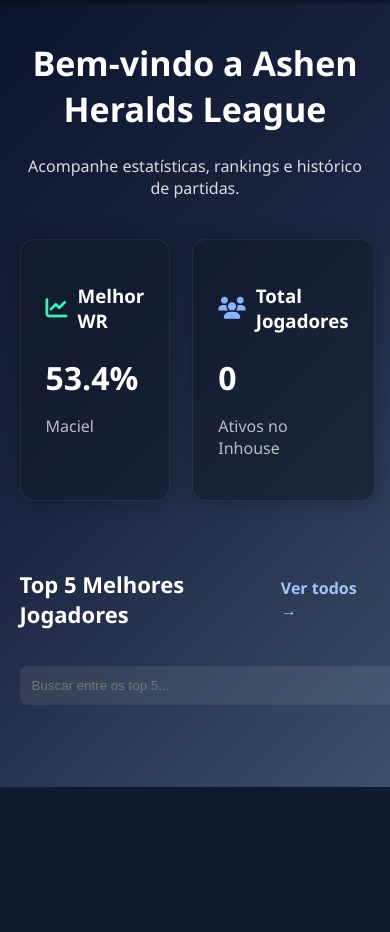
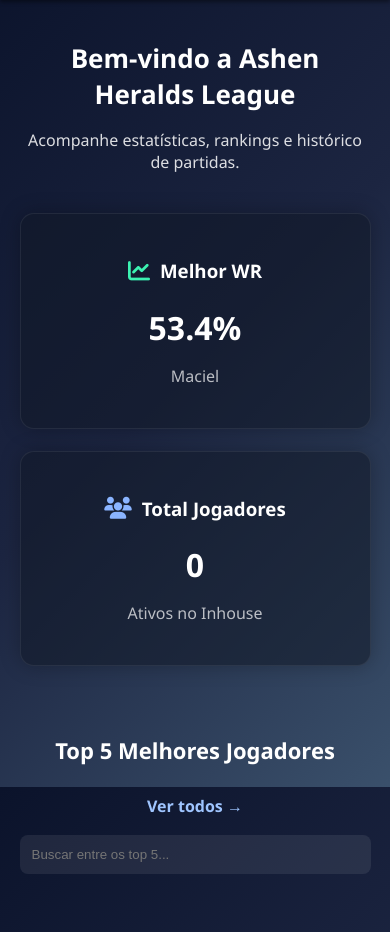
Before and after one commit to MTFalcao/HA-League, a Flask app: page / in a window 390 px wide. Shown: the part 57-989 px from the top of the page. Before the commit the page ends 844 px from the top, so only its background shows below. Run offline with Flask 3, Linux system fonts and the light colour scheme; data that the repository does not hold is empty; some libraries are stand-ins or nearby versions.

Commit message:
Fixed Responsive Layout

```diff
--- a/static/css/home.css
+++ b/static/css/home.css
@@ -1,8 +1,3 @@
-/* Wrapper geral */
-.home-wrapper {
-    width: 90%;
-    margin: 40px auto;
-}
 
 /* Títulos */
 .title {
@@ -10,6 +5,11 @@
     font-size: 34px;
     font-weight: bold;
 }
+
+.title-row {
+    justify-content: center;
+}
+
 
 .subtitle {
     text-align: center;
@@ -23,6 +23,7 @@
     grid-template-columns: repeat(3, 1fr);
     gap: 22px;
     margin-bottom: 50px;
+
 }
 
 .main-card {
@@ -32,6 +33,10 @@
     border: 1px solid rgba(255, 255, 255, 0.07);
     box-shadow: 0 0 20px rgba(0,0,0,0.25);
     transition: 0.25s;
+
+    text-align: center;
+    text-decoration: none;
+    color: inherit;
 }
 
 .main-card:hover {
@@ -39,47 +44,42 @@
     transform: translateY(-3px);
 }
 
-/* Ícones nos títulos */
 .title-row {
     display: flex;
     align-items: center;
     gap: 10px;
 }
 
-.icon-leader {
-    color: #ffd54f;
-    font-size: 22px;
-}
+.icon-leader { color: #ffd54f; font-size: 22px; }
+.icon-wr { color: #3cf2b1; font-size: 22px; }
+.icon-users { color: #8ab4ff; font-size: 22px; }
 
-.icon-wr {
-    color: #3cf2b1;
-    font-size: 22px;
-}
-
-.icon-users {
-    color: #8ab4ff;
-    font-size: 22px;
-}
-
-/* Player do card */
 .card-player {
     font-size: 19px;
     font-weight: bold;
 }
 
-/* Elo */
 .elo-line {
     display: flex;
     align-items: center;
+    justify-content: center;
     gap: 10px;
     margin-top: 6px;
+    width: 100%;
 }
+
 
 .rank-icon {
     width: 30px;
 }
 
-/* WR destaque */
+.lane-icon {
+    width: 20px;
+    height: 20px;
+    opacity: 0.85;
+    margin-left: 4px;
+}
+
 .highlight {
     font-size: 32px;
     font-weight: bold;
@@ -89,6 +89,7 @@
 .small {
     opacity: 0.7;
 }
+
 /* ================= TOP 5 ================= */
 .section-title-row {
     display: flex;
@@ -106,6 +107,15 @@
     font-weight: 600;
 }
 
+/* --- Wrapper que alinha busca + grid --- */
+.top5-wrapper {
+    width: 100%;
+
+    margin: 0 auto;
+    box-sizing: border-box;
+}
+
+/* Barra de busca alinhada */
 .search-bar {
     width: 100%;
     padding: 12px;
@@ -114,6 +124,7 @@
     border: none;
     background: rgba(255,255,255,0.08);
     color: white;
+    box-sizing: border-box;
 }
 
 /* Cards Top 5 */
@@ -151,43 +162,63 @@
     flex-shrink: 0;
 }
 
-.info {
-    display: flex;
+/* Responsividade */
+@media (max-width: 1100px) {
+    .main-cards {
+        grid-template-columns: repeat(2, 1fr);
+    }
+
+    .top5-list {
+        grid-template-columns: 1fr;
+    }
+}
+
+@media (max-width: 900px) {
+
+    .main-cards {
+        grid-template-columns: 1fr;
+    }
+
+    .title {
+        font-size: 30px;
+    }
+
+    .section-title-row {
         flex-direction: column;
-    justify-content: center;
+        gap: 12px;
+        text-align: center;
+    }
+}
+
+@media (max-width: 700px) {
+
+    .player-icon {
+        width: 55px;
+        height: 55px;
     }
 
     .info h3 {
-    margin: 0;
-    font-size: 20px;
-    font-weight: bold;
-    display: flex;
-    align-items: center;
-    gap: 6px;
+        font-size: 18px;
+    }
 }
 
-.lane-icon {
-    width: 20px;
-    height: 20px;
-    opacity: 0.85;
-    margin-left: 4px;
+@media (max-width: 520px) {
+
+    .title {
+        font-size: 26px;
     }
 
-.elo-line {
-    display: flex;
-    align-items: center;
-    gap: 8px;
-    margin-top: 6px;
+    .top5-card {
+        padding: 12px;
+        gap: 12px;
     }
 
-.rank-icon {
-    width: 26px;
-    height: 26px;
-    opacity: 0.9;
+    .player-icon {
+        width: 48px;
+        height: 48px;
     }
 
-
-.link-card {
-    text-decoration: none;
-    color: inherit;
+    .info h3 {
+        font-size: 16px;
     }
+}
--- a/static/css/style.css
+++ b/static/css/style.css
@@ -7,7 +7,6 @@ body {
     font-family: 'Segoe UI', Arial, sans-serif;
     color: white;
 
-    /* 🔥 FUNDO GLOBAL (tema azul elegante) */
     background: linear-gradient(135deg, #0b132b, #1c2541, #3a506b);
     background-attachment: fixed;
 }
@@ -17,6 +16,16 @@ select option {
     color: white;
 }
 
+
+/* ============================================
+   CONTAINER PADRÃO (ALINHAMENTO GLOBAL)
+============================================ */
+.page-wrapper {
+    width: 90%;
+    max-width: 1400px;
+    margin: 40px auto;
+    box-sizing: border-box;
+}
 
 /* ============================================
    HEADER
@@ -43,8 +52,6 @@ select option {
     justify-content: space-between;
     align-items: center;
 }
-
-
 
 .logo {
     font-size: 24px;
@@ -73,18 +80,6 @@ select option {
     color: #ffffff;
 }
 
-/* Container padrão do header */
-.container {
-    width: 90%;
-    margin: auto;
-}
-
-.flex-between {
-    display: flex;
-    align-items: center;
-    justify-content: space-between;
-}
-
 /* FLASH MESSAGES */
 .flash-container {
     position: fixed;
@@ -108,28 +103,16 @@ select option {
     animation: fadeIn 0.3s ease-out;
 }
 
-/* Cores */
-.flash.success {
-    background: #28a745;
-}
-.flash.error {
-    background: #dc3545;
-}
-.flash.info {
-    background: #17a2b8;
-}
-.flash.warning {
-    background: #ffc107;
-    color: #000;
-}
-
+.flash.success { background: #28a745; }
+.flash.error { background: #dc3545; }
+.flash.info { background: #17a2b8; }
+.flash.warning { background: #ffc107; color: #000; }
 
 .fade-out {
     opacity: 0 !important;
     transition: opacity 0.6s ease-out;
 }
 
-
 @keyframes fadeIn {
     from { opacity: 0; transform: translate(-50%, -10px); }
     to   { opacity: 1; transform: translate(-50%, 0); }
--- a/templates/home.html
+++ b/templates/home.html
@@ -12,18 +12,16 @@
     <h1 class="title">Bem-vindo a Ashen Heralds League</h1>
     <p class="subtitle">Acompanhe estatísticas, rankings e histórico de partidas.</p>
 
-    <!-- ================================ -->
     <!-- CARDS PRINCIPAIS -->
-    <!-- ================================ -->
     <div class="main-cards">
 
-        <!-- ===== LÍDER ATUAL ===== -->
         {% if players %}
             {% set p = players[0] %}
             {% set raw_elo = p.elo_solo %}
             {% set elo_name = raw_elo.split(' ')[0] | lower %}
 
             <a href="{{ url_for('player_profile', name=p.name) }}" class="main-card link-card">
+
                 <div class="title-row">
                     <i class="fa-solid fa-trophy icon-leader"></i>
                     <h3>Líder Atual</h3>
@@ -31,10 +29,8 @@
 
                 <p class="card-player">
                     {{ p.name }}
-
                     <img class="lane-icon"
                         src="https://raw.communitydragon.org/latest/plugins/rcp-fe-lol-clash/global/default/assets/images/position-selector/positions/icon-position-{{ p.lane_primary }}.png">
-
                     <img class="lane-icon"
                         src="https://raw.communitydragon.org/latest/plugins/rcp-fe-lol-clash/global/default/assets/images/position-selector/positions/icon-position-{{ p.lane_secondary }}.png">
                 </p>
@@ -47,35 +43,29 @@
             </a>
         {% endif %}
 
-        <!-- ===== MELHOR WR ===== -->
         <div class="main-card">
             <div class="title-row">
                 <i class="fa-solid fa-chart-line icon-wr"></i>
                 <h3>Melhor WR</h3>
             </div>
-
             <p class="highlight">53.4%</p>
             <p class="small">Maciel</p>
         </div>
 
-        <!-- ===== TOTAL DE JOGADORES ===== -->
         <div class="main-card">
             <div class="title-row">
                 <i class="fa-solid fa-users icon-users"></i>
                 <h3>Total Jogadores</h3>
             </div>
-
             <p class="highlight">{{ players|length }}</p>
             <p class="small">Ativos no Inhouse</p>
         </div>
 
-    </div> <!-- /main-cards -->
+    </div>
 
+    <!-- TOP 5 - tudo dentro do wrapper -->
+    <div class="top5-wrapper">
 
-
-    <!-- ================================ -->
-    <!-- TOP 5 -->
-    <!-- ================================ -->
         <div class="section-title-row">
             <h2 class="top-title">Top 5 Melhores Jogadores</h2>
             <a href="/jogadores" class="see-all">Ver todos →</a>
@@ -115,8 +105,10 @@
 
             {% endfor %}
 
-    </div> <!-- /top5-list -->
+        </div>
 
-</div> <!-- /home-wrapper -->
+    </div>
+
+</div>
 
 {% endblock %}
--- a/templates/index.html
+++ b/templates/index.html
@@ -11,29 +11,31 @@
 
   {% block styles %}{% endblock %}
 </head>
+
 <body>
 
   <!-- Header -->
   <header class="site-header">
     <div class="header-inner">
       <h1 class="logo">AH League</h1>
+
       <nav class="nav">
         <ul>
           <li><a href="{{ url_for('home') }}">Home</a></li>
           <li><a href="{{ url_for('players') }}">Jogadores</a></li>
+
           {% if session.get('admin') %}
             <li><a href="{{ url_for('admin') }}">Admin Panel</a></li>
             <li><a href="{{ url_for('logout') }}">Logout</a></li>
           {% else %}
             <li><a href="{{ url_for('login') }}">Login</a></li>
           {% endif %}
-
         </ul>
       </nav>
     </div>
   </header>
 
-    <!-- 🔥 Flash messages -->
+  <!-- Flash Messages -->
   {% with messages = get_flashed_messages(with_categories=true) %}
     {% if messages %}
       <div class="flash-container">
@@ -45,13 +47,11 @@
   {% endwith %}
 
   <!-- Conteúdo -->
-    <main>
+  <main class="page-wrapper">
     {% block content %}{% endblock %}
   </main>
 
-
-
-    {% block scripts %} {% endblock %}
+  {% block scripts %}{% endblock %}
 
   <script src="{{ url_for('static', filename='js/script.js') }}"></script>
 
```
Also changed, not shown: static/css/player_profile.css (+17 -3 lines), static/css/players.css (+22 -21 lines), templates/player_profile.html (+1 -6 lines), templates/players.html (+5 -7 lines). Lines whose indentation alone changed are shown as unchanged.
